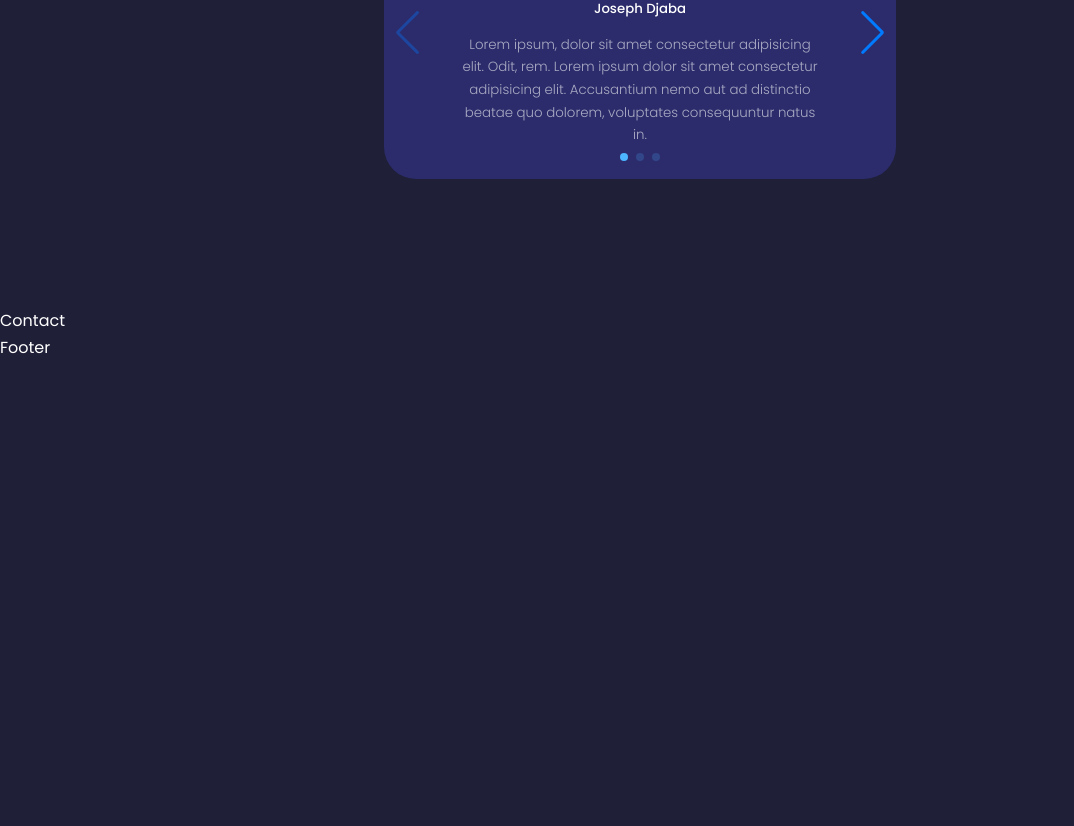
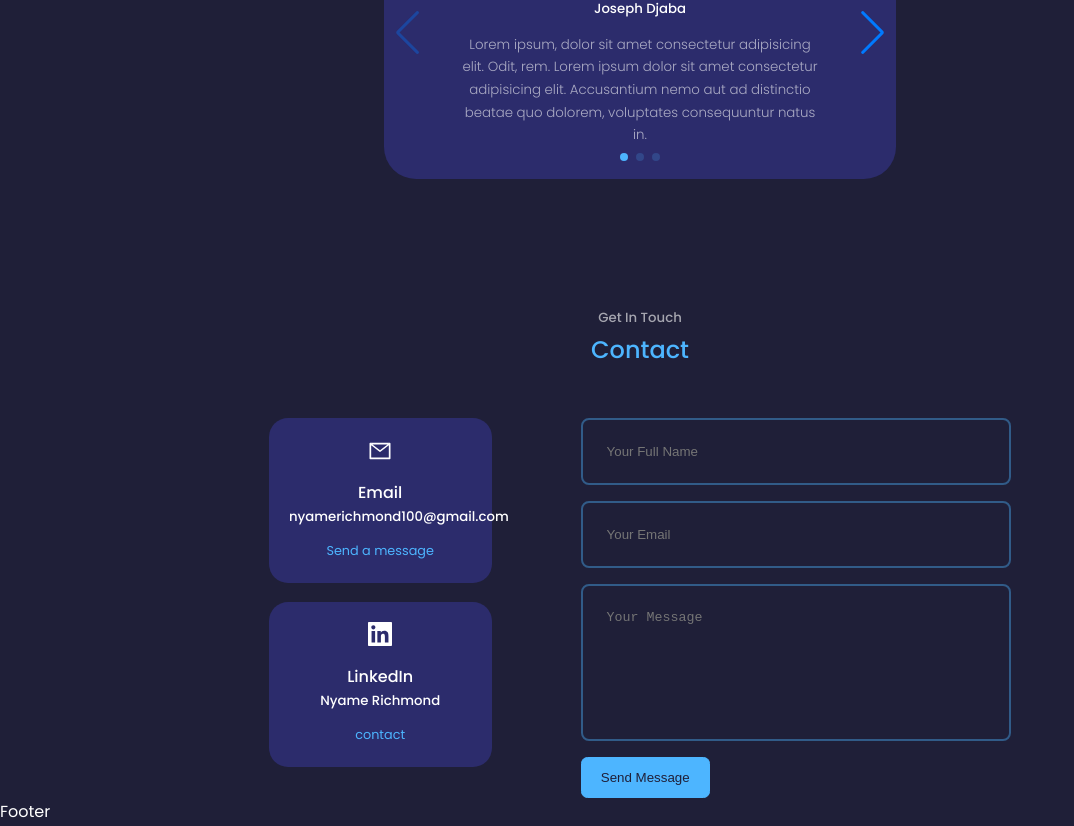
Before and after one commit to Nyame100/portfolio-website, a React (Create React App) app: page / in a window 1280 px wide. Shown: the part 4162-4988 px from the top of the page, without its empty margins (0-1074 px from the left). Before the commit the page ends 4523 px from the top, so only its background shows below. Built offline with nearby package versions, Linux system fonts and the light colour scheme.

Commit message:
update contact component

```diff
--- a/package.json
+++ b/package.json
@@ -6,6 +6,7 @@
     "@testing-library/jest-dom": "^5.16.5",
     "@testing-library/react": "^13.4.0",
     "@testing-library/user-event": "^13.5.0",
+    "emailjs-com": "^3.2.0",
     "react": "^18.2.0",
     "react-dom": "^18.2.0",
     "react-icons": "^4.7.1",
--- a/src/components/contact/Contact.jsx
+++ b/src/components/contact/Contact.jsx
@@ -1,8 +1,78 @@
 import React from "react";
 import "./contact.css";
+import { AiOutlineMail } from "react-icons/ai";
+import { GrLinkedin } from "react-icons/gr";
+import { useRef } from "react";
+import emailjs from "emailjs-com";
 
 const Contact = () => {
-  return <section id="contact">Contact</section>;
+  const form = useRef();
+
+  const sendEmail = (e) => {
+    e.preventDefault();
+
+    emailjs
+      .sendForm(
+        "service_ws9p7v6",
+        "template_z8j4vsf",
+        form.current,
+        "_ZOoKj_X6ys0a82Dk"
+      )
+      .then(
+        (result) => {
+          console.log(result.text);
+        },
+        (error) => {
+          console.log(error.text);
+        }
+      );
+    e.target.reset();
+  };
+  return (
+    <section id="contact">
+      <h5>Get In Touch</h5>
+      <h2>Contact</h2>
+
+      <div className="container contact__container">
+        <div className="contact__options">
+          <article className="contact__option">
+            <AiOutlineMail className="contact__option-icon" />
+            <h4>Email</h4>
+            <h5>nyamerichmond100@gmail.com</h5>
+            <a href="mailto:nyamerichmond100@gmail.com" target="_blank">
+              Send a message
+            </a>
+          </article>
+          <article className="contact__option">
+            <GrLinkedin className="contact__option-icon" />
+            <h4>LinkedIn</h4>
+            <h5>Nyame Richmond</h5>
+            <a href="https://linkedin.com/in/nyame-richmond" target="_blank">
+              contact
+            </a>
+          </article>
+        </div>
+        <form ref={form} onSubmit={sendEmail}>
+          <input
+            type="text"
+            name="name"
+            placeholder="Your Full Name"
+            required
+          />
+          <input type="email" name="email" placeholder="Your Email" required />
+          <textarea
+            name="message"
+            rows="7"
+            placeholder="Your Message"
+            required
+          ></textarea>
+          <button type="submit" className="btn btn-primary">
+            Send Message
+          </button>
+        </form>
+      </div>
+    </section>
+  );
 };
 
 export default Contact;
--- a/src/components/contact/contact.css
+++ b/src/components/contact/contact.css
@@ -0,0 +1,68 @@
+.container.contact__container {
+  width: 58%;
+  display: grid;
+  grid-template-columns: 30% 58%;
+  gap: 12%;
+}
+
+.contact__options {
+  display: flex;
+  flex-direction: column;
+  gap: 1.2rem;
+}
+
+.contact__option {
+  background: var(--color-bg-variant);
+  padding: 1.2rem;
+  border-radius: 1.2rem;
+  text-align: center;
+  border: 1px solid transparent;
+  transition: var(--transition);
+}
+
+.contact__option:hover {
+  background: transparent;
+  border-color: var(--color-primary-variant);
+}
+
+.contact__option-icon {
+  font-size: 1.5rem;
+  margin-bottom: 0.5rem;
+}
+
+.contact__option a {
+  margin-top: 0.7rem;
+  display: inline-block;
+  font-size: 0.8rem;
+}
+
+form {
+  display: flex;
+  flex-direction: column;
+  gap: 1rem;
+}
+
+input,
+textarea {
+  width: 100%;
+  padding: 1.5rem;
+  border-radius: 0.5rem;
+  background: transparent;
+  border: 2px solid var(--color-primary-variant);
+  resize: none;
+  color: var(--color-white);
+}
+
+/* ============ MEDIA QUERIES (MEDIUM DEVICES) =============*/
+@media screen and (max-width: 1024px) {
+  .container.contact__container {
+    grid-template-columns: 1fr;
+    gap: 2rem;
+  }
+}
+/* ============= MEDIA QUERIES (SMALL DEVICES) ==============*/
+@media screen and (max-width: 600px) {
+  .container.contact__container {
+    width: var(--container-width-sm);
+  }
+}
```
Also changed, not shown: 1 other file (tests, documents, lock files or other folders).
